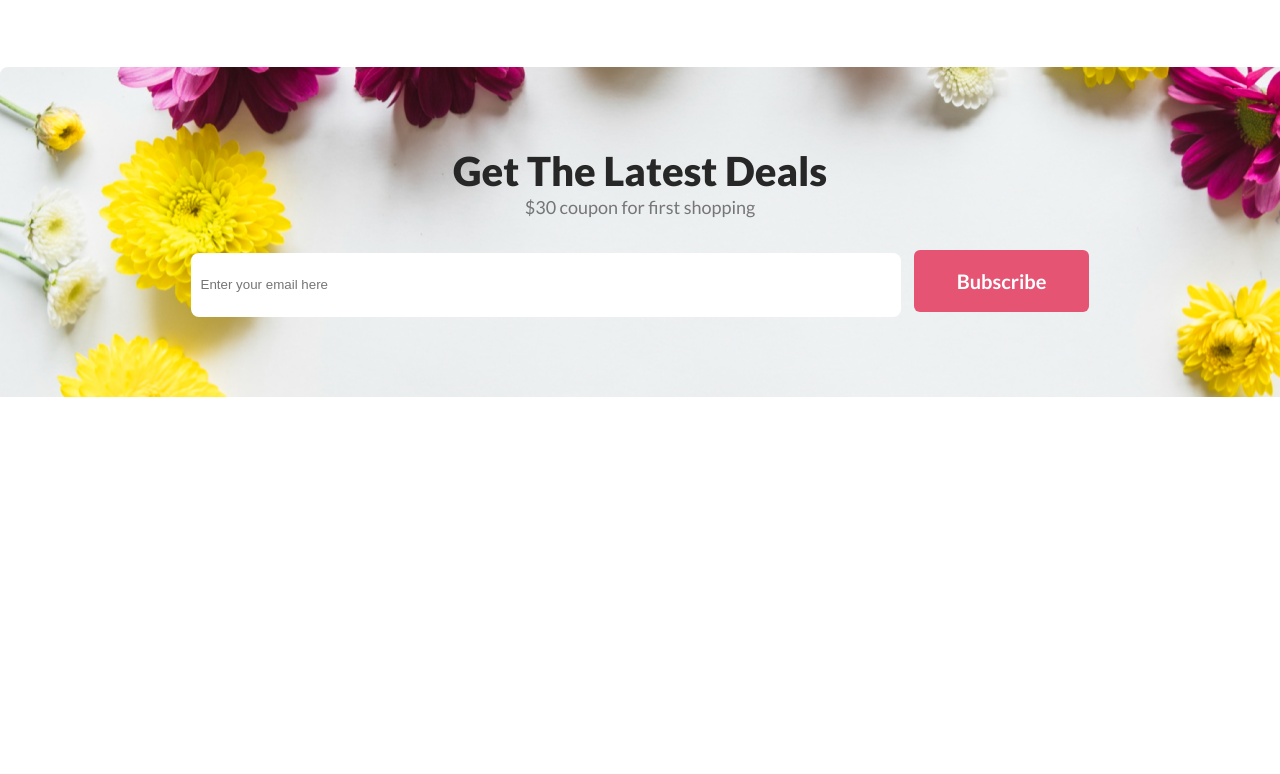
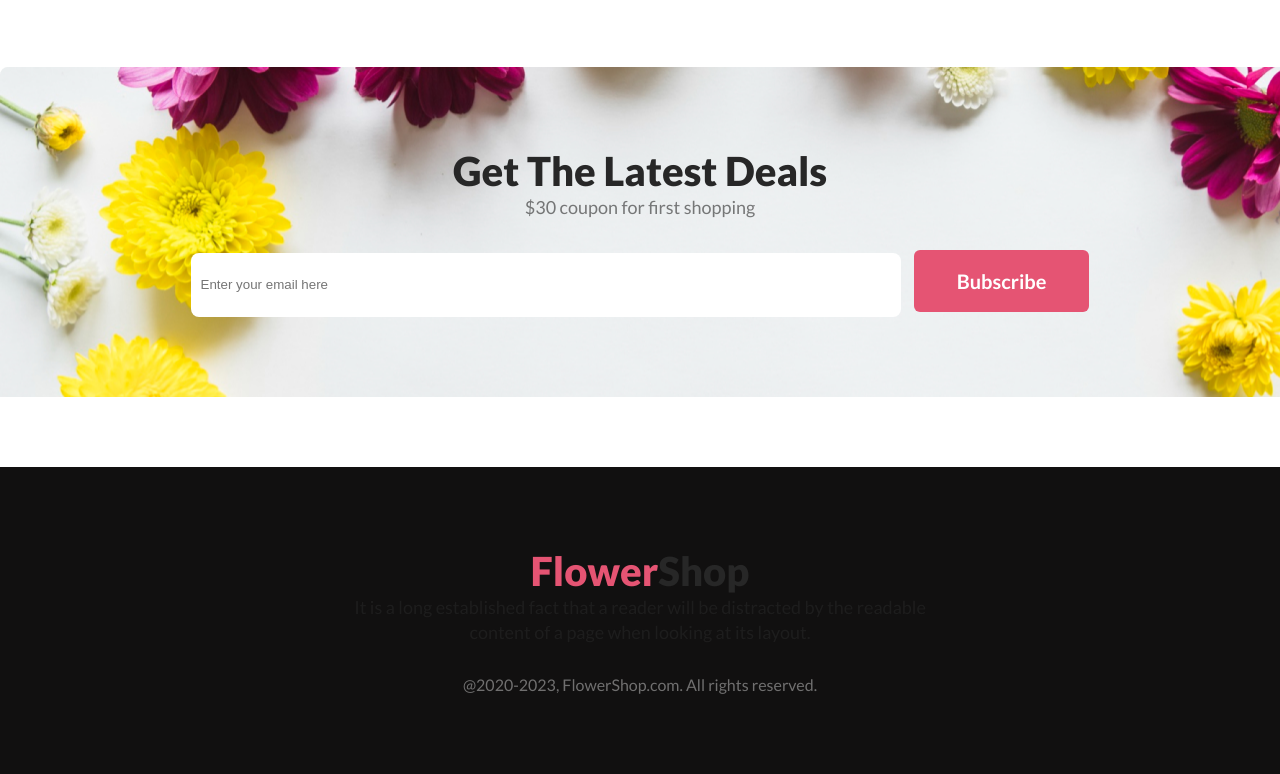
Before and after one commit to boktearhossen/first-assignment, a plain HTML site: page index.html in a window 1280 px wide. Shown: the part 2902-3676 px from the top of the page. Before the commit the page ends 3369 px from the top, so only its background shows below. Drawn offline with Linux system fonts and the light colour scheme.

Commit message:
added footer sec

```diff
--- a/index.html
+++ b/index.html
@@ -120,6 +120,15 @@
 </main>
 
 
+<footer class="footer">
+  <h2 class="section-titel"><span>Flower</span>Shop</h2>
+  <p class="section-subtitle">It is a long established fact that a reader will be distracted by the readable <br> content of a page when looking at its layout.</p>
+  <div class="copy-right">
+    <p class="copy-right">@2020-2023, FlowerShop.com. All rights reserved. </p>
+
+  </div>
+</footer>
+
 
 
 
--- a/style.css
+++ b/style.css
@@ -256,3 +256,21 @@ border: 0;
 margin-right: 10px;
 padding-left: 10px;
 }
+
+
+/* footer */
+.footer{
+  padding: 80px;
+  background: #111010;
+}
+
+.footer span{
+  color: #E55473;
+}
+.copy-right{
+  color: rgba(255, 255, 255, 0.40);
+  text-align: center;
+  font-size: 16px;
+  font-weight: 400;
+  margin-top: 30px;
+  }
```
